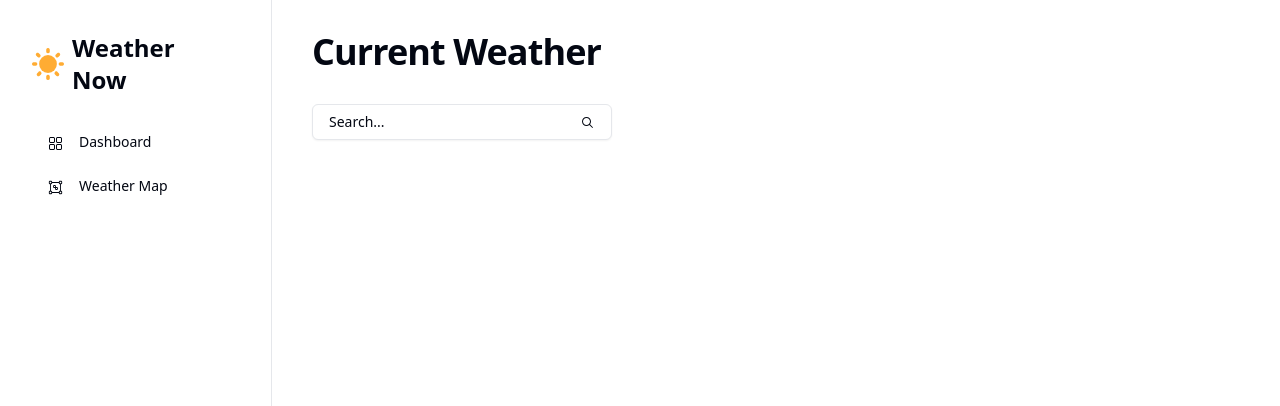
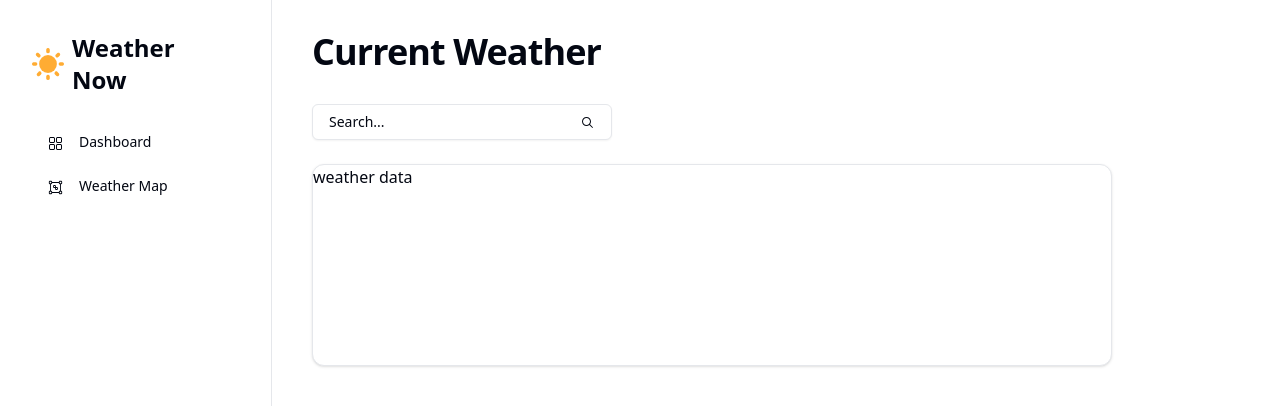
Before and after one commit to revou-fsse-3/milestone-2-IryIndriyanto, a React (Vite) app: page / in a window 1280 px wide. Shown: the top 406 px of the page. Built offline with nearby package versions, Linux system fonts and the light colour scheme.

Commit message:
add weather card

```diff
--- a/src/components/WeatherCard.tsx
+++ b/src/components/WeatherCard.tsx
@@ -0,0 +1,10 @@
+import { Card } from "./ui/card";
+
+const WeatherCard = () => {
+  return (
+    <Card>
+      <div className=" w-full h-[200px]">weather data</div>
+    </Card>
+  );
+};
+export default WeatherCard;
--- a/src/dashboard/Weather.tsx
+++ b/src/dashboard/Weather.tsx
@@ -1,11 +1,16 @@
 import SearchBar from "@/components/SearchBar";
+import WeatherCard from "@/components/WeatherCard";
 import { H1 } from "@/components/typography/H1";
 
 const Weather = () => {
   return (
     <div className="py-8 md:w-[800px]">
-        <H1 className=" text-4xl mb-8">Current Weather</H1>
+      <H1 className=" text-4xl mb-8">Current Weather</H1>
+      <div className="flex flex-col gap-6">
+
       <SearchBar />
+      <WeatherCard />
+      </div>
     </div>
   );
 };
```
